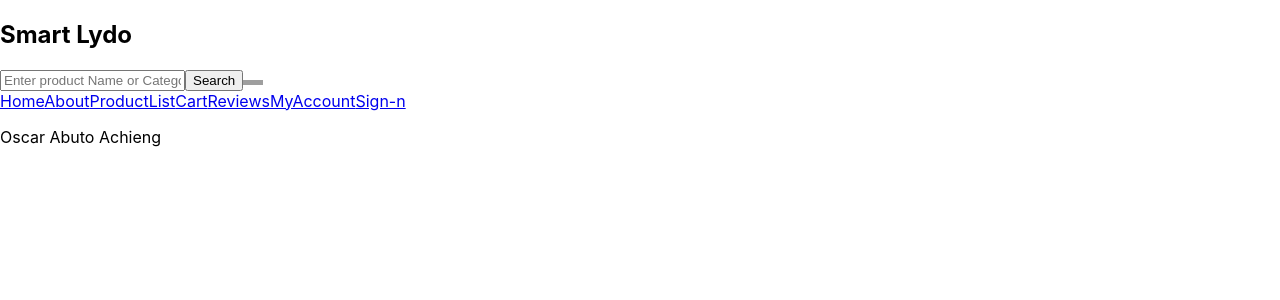
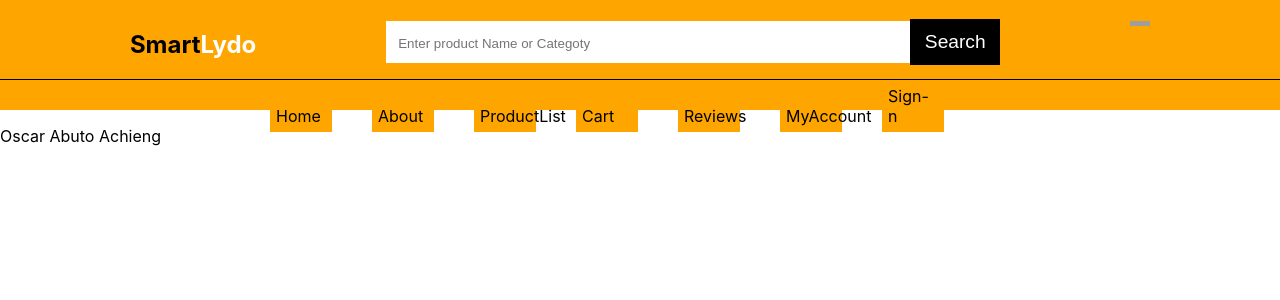
Before and after one commit to Oscarachieng/phase-3-project, a React (Create React App) app: page / in a window 1280 px wide. Shown: the top 300 px of the page. Built offline with nearby package versions, Linux system fonts and the light colour scheme; grey boxes are pictures that could not be loaded.

Commit message:
Adds header stylings

```diff
--- a/src/Header.js
+++ b/src/Header.js
@@ -7,10 +7,13 @@ const Header = () => {
     <div className="header">
       <div className="upper-section">
         <h2 className="lydo">
-          {" "}
-          Smart <span> Lydo </span>
+          {/* {" "} */}
+          Smart<span>Lydo</span>
         </h2>
+        <div>
           <SearchBar />
+        </div>
+        <div className="image-container">
           <img
             src="../src/public/Assets/images/heart.png"
             height="5px"
@@ -26,8 +29,9 @@ const Header = () => {
             height="5px"
             alt="may"
           />
+        </div>
       </div>{" "}
-      <div className="lower-section">
+      <div className="lower-section" style={{marginLeft:250}}>
         <NavBar />
       </div>{" "}
     </div>
--- a/src/NavBar.js
+++ b/src/NavBar.js
@@ -1,30 +1,40 @@
 import React from "react";
 import { NavLink } from "react-router-dom";
 
+const linkStyles = {
+    display: "inline-block",
+    width: "50px",
+    padding: "6px",
+    margin: "0 20px 6px",
+    background: "orange",
+    textDecoration: "none",
+    color: "Black",
+  };
+
 const NavBar = () => {
   return (
-    <nav className="navigation-button">
-      <NavLink to="/" exact>
+    <nav className="navigation-buttons">
+      <NavLink to="/" exact  style={linkStyles}>
         Home
       </NavLink>
 
-      <NavLink to="/about" exact>
+      <NavLink to="/about" exact style={linkStyles}>
         About
       </NavLink>
-      <NavLink to="/productlist" exact>
+      <NavLink to="/productlist" exact style={linkStyles}>
         ProductList
       </NavLink>
-      <NavLink to="/cart" exact>
+      <NavLink to="/cart" exact style={linkStyles}>
         Cart
       </NavLink>
-      <NavLink to="/reviews" exact>
+      <NavLink to="/reviews" exact style={linkStyles}>
         Reviews
       </NavLink>
-      <NavLink to="/sign-up" exact>
+      <NavLink to="/sign-up" exact style={linkStyles}>
         MyAccount
       </NavLink>
 
-      <NavLink to="/login" exact>
+      <NavLink to="/login" exact style={linkStyles}>
         Sign-n
       </NavLink>
     </nav>
--- a/src/index.css
+++ b/src/index.css
@@ -11,3 +11,59 @@ code {
   font-family: source-code-pro, Menlo, Monaco, Consolas, 'Courier New',
     monospace;
 }
+
+/* styles the Header upper section*/
+
+.header {
+  width: 100%;
+  height: 110px;
+  background-color: orange;
+}
+
+.header .upper-section {
+  display: flex;
+  flex-direction: row;
+  justify-content: space-evenly;
+  padding-top: 10px;
+  border-bottom-style: groove;
+  border-bottom-color: black;
+  border-bottom-width: 1px;
+}
+
+.search{
+  margin-top: 11px;
+  padding: 10px;
+  height: 20px;
+  width: 500px;
+  border-color: transparent;
+  border-bottom: black;
+}
+
+#search-button  {
+  padding-bottom: 10px;
+  padding-top: 10px;
+  width: 90px;
+  height: 46px;
+  margin-left: 0px;
+  border-color: transparent;
+  background-color: black;
+  color: white;
+  font-size: larger;
+}
+#search-button:hover{
+  color: orange;
+  background-color: white;
+  margin-left: 5px;
+}
+.lydo span {
+  color: white;
+}
+.lydo{
+  font-size: x-large;
+}
+
+/* styles the Header navigation section*/
+
+.navigation-buttons {
+  justify-content: space-evenly;
+}
```
Lines whose indentation alone changed are shown as unchanged.
